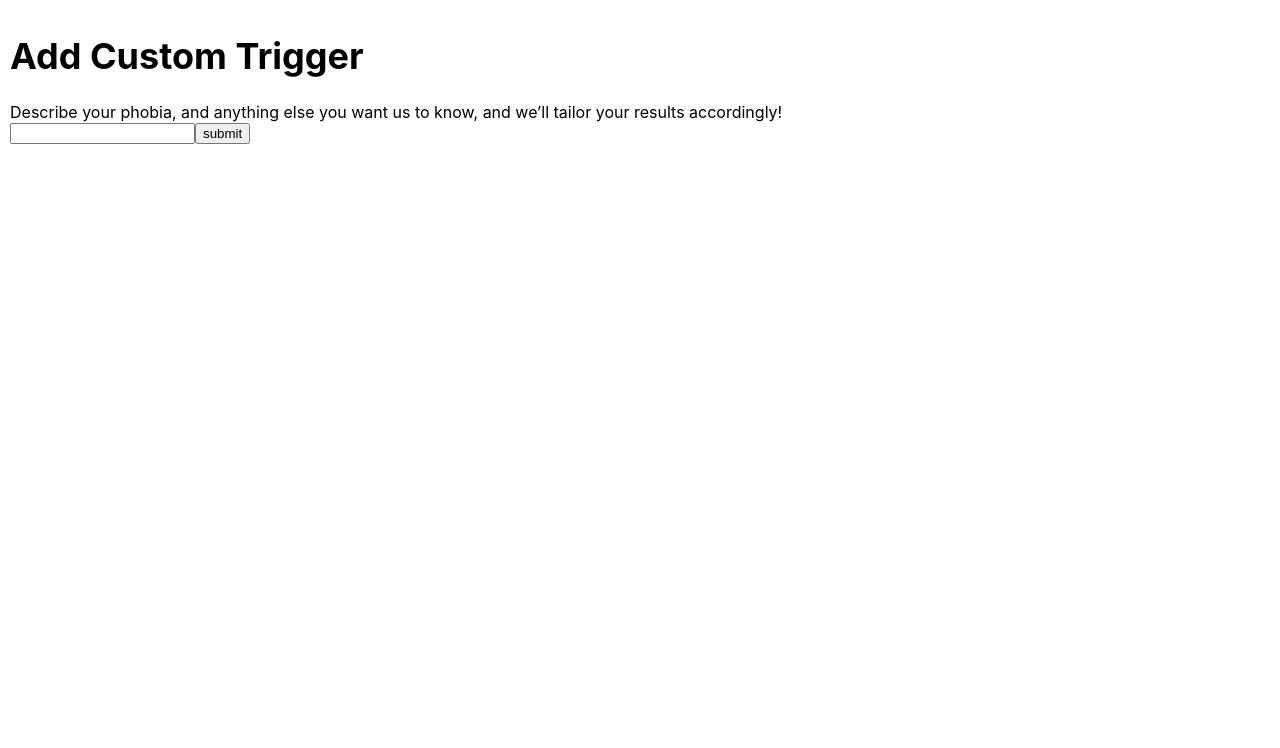
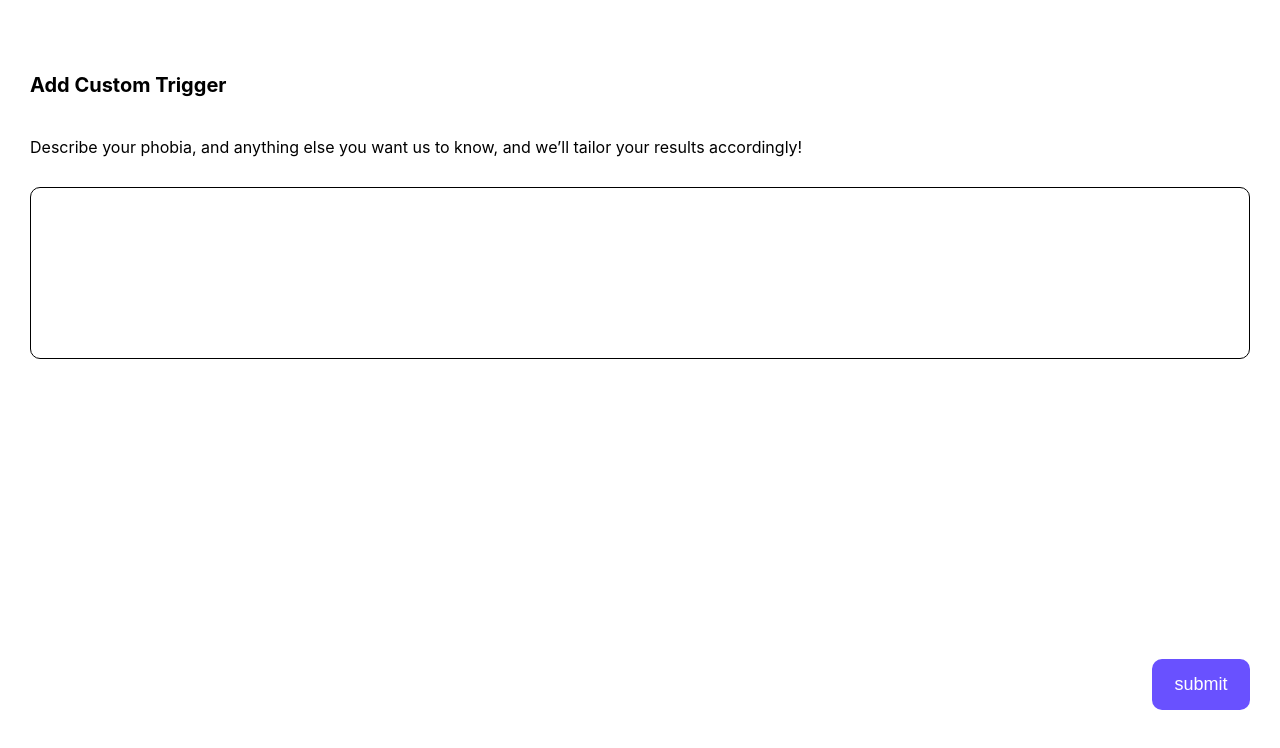
Before and after one commit to CodyGarciaa/cs160-hifi-prototype, a React (Create React App) app: page /AddCustomTrigger in a window 1280 px wide. Shown: the top 748 px of the page. Built offline with nearby package versions, Linux system fonts and the light colour scheme.

Commit message:
added css for addcustomtrigger

```diff
--- /dev/null
+++ b/src/AddCustomTrigger.css
@@ -0,0 +1,32 @@
+.add-custom-trigger {
+    display: flex;
+    flex-direction: column;
+    margin: 20px;
+    margin-top: 50px;
+    gap: 20px;
+}
+
+.AddCustomTriggerForm {
+    display: flex;
+    flex-direction: column;
+    gap: 20px;
+}
+
+h1 {
+    font-size: 20px;
+    font-weight: bold;
+    margin-bottom: 20px;
+}
+
+#trigger-description {
+    height: 150px;
+    padding: 10px;
+    border: 1px solid black;
+    border-radius: 10px;
+    font-size: 14px;
+    margin-top: 10px;
+}
+
+.submit-button {
+    align-self: flex-end;
+}
--- a/src/AddCustomTrigger.jsx
+++ b/src/AddCustomTrigger.jsx
@@ -1,21 +1,30 @@
 import React from "react";
 import { useNavigate } from "react-router-dom";
-
+import "./AddCustomTrigger.css";
+import Button from "./Button";
 
 export default function AddCustomTriggerForm() {
   const navigate = useNavigate();
 
   const goToCustomTriggers = () => {
-    navigate('/CustomTriggers')
-  }
+    navigate("/CustomTriggers");
+  };
   return (
-    <div>
+    <div className="add-custom-trigger">
       <form className="AddCustomTriggerForm">
         <h1>Add Custom Trigger</h1>
-        <div>Describe your phobia, and anything else you want us to know, and we’ll
-        tailor your results accordingly!</div>
+        <div>
+          Describe your phobia, and anything else you want us to know, and we’ll
+          tailor your results accordingly!
+        </div>
         <input type="text" id="trigger-description" />
-        <button type="submit" onClick={goToCustomTriggers}>submit</button>
+        <button
+          className="submit-button"
+          type="submit"
+          onClick={goToCustomTriggers}
+        >
+          submit
+        </button>
       </form>
     </div>
   );
--- a/src/Button.css
+++ b/src/Button.css
@@ -16,3 +16,14 @@
   align-items: center;
   justify-content: center;
 }
+
+.submit-button {
+  padding: 15px 22.5px;
+  background: #6951FF;
+  color: white;
+  border: none;
+  border-radius: 10px;
+  font-size: 18px;
+  position: fixed;
+  bottom: 90px;
+}
--- a/src/FeedbackForm.css
+++ b/src/FeedbackForm.css
@@ -107,14 +107,3 @@
     height: 30px;
     width: 30px;
 }
-
-.submit-button {
-    padding: 15px 22.5px;
-    background: #6951FF;
-    color: white;
-    border: none;
-    border-radius: 10px;
-    font-size: 18px;
-    align-self: flex-end;
-    margin-top: 40px;
-}
```
